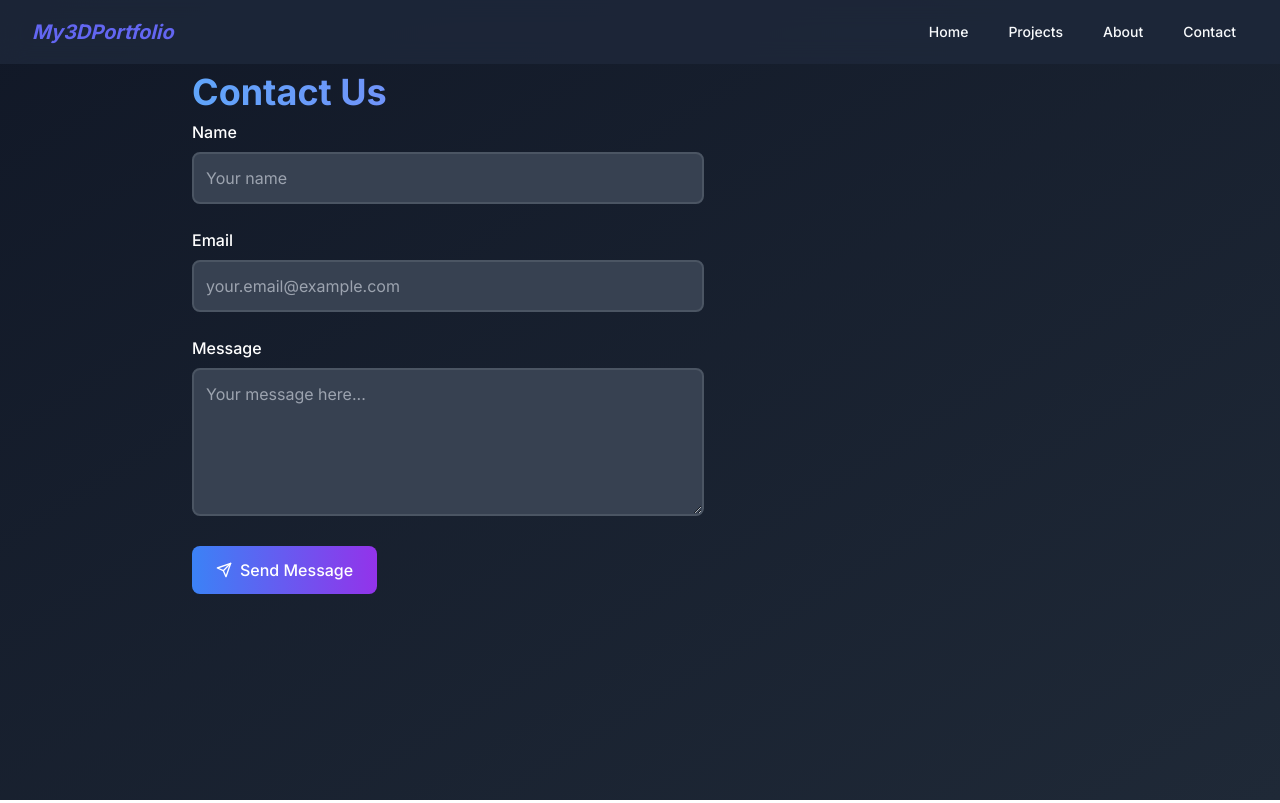
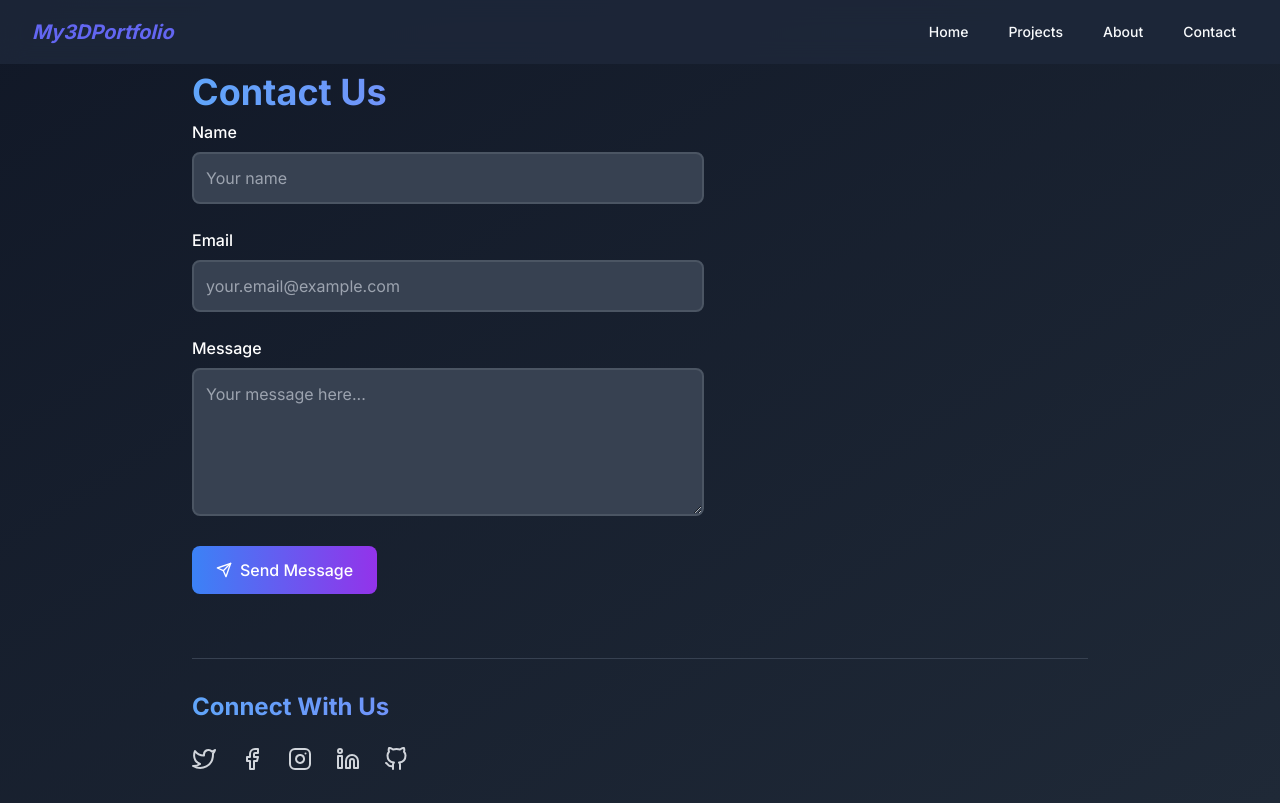
Before and after one commit to marajpatel123/my3dportfolio, a React (Vite) app: page /contact in a window 1280 px wide. Built offline with nearby package versions, Linux system fonts and the light colour scheme.

Commit message:
Update Contact.jsx

```diff
--- a/src/pages/Contact.jsx
+++ b/src/pages/Contact.jsx
@@ -1,7 +1,16 @@
 import React, { useState } from 'react';
 import axios from 'axios';
 import { motion } from 'framer-motion';
-import { FiSend, FiCheckCircle, FiAlertCircle } from 'react-icons/fi';
+import {
+  FiSend,
+  FiCheckCircle,
+  FiAlertCircle,
+  FiTwitter,
+  FiFacebook,
+  FiInstagram,
+  FiLinkedin,
+  FiGithub,
+} from "react-icons/fi";
 
 const Contact = () => {
   const [formData, setFormData] = useState({
@@ -186,6 +195,53 @@ const Contact = () => {
             )}
           </div>
         </form>
+        <div className="mt-16 pt-8 border-t border-gray-700">
+          <h2 className="text-2xl font-bold mb-6 bg-clip-text text-transparent bg-gradient-to-r from-blue-400 to-purple-500">
+            Connect With Us
+          </h2>
+          <div className="flex space-x-6">
+            <a
+              href="https://x.com/rajp739407"
+              target="_blank"
+              rel="noopener noreferrer"
+              className="text-gray-300 hover:text-blue-400 transition-colors"
+            >
+              <FiTwitter className="w-6 h-6" />
+            </a>
+            <a
+              href="https://www.facebook.com/profile.php?id=100040780848198"
+              target="_blank"
+              rel="noopener noreferrer"
+              className="text-gray-300 hover:text-blue-600 transition-colors"
+            >
+              <FiFacebook className="w-6 h-6" />
+            </a>
+            <a
+              href="https://www.instagram.com/raj_patel6331"
+              target="_blank"
+              rel="noopener noreferrer"
+              className="text-gray-300 hover:text-pink-500 transition-colors"
+            >
+              <FiInstagram className="w-6 h-6" />
+            </a>
+            <a
+              href="https://www.linkedin.com/in/raj-patel-a35480259/"
+              target="_blank"
+              rel="noopener noreferrer"
+              className="text-gray-300 hover:text-blue-500 transition-colors"
+            >
+              <FiLinkedin className="w-6 h-6" />
+            </a>
+            <a
+              href="https://github.com/marajpatel123"
+              target="_blank"
+              rel="noopener noreferrer"
+              className="text-gray-300 hover:text-gray-100 transition-colors"
+            >
+              <FiGithub className="w-6 h-6" />
+            </a>
+          </div>
+        </div>
       </motion.div>
     </div>
   );
```
